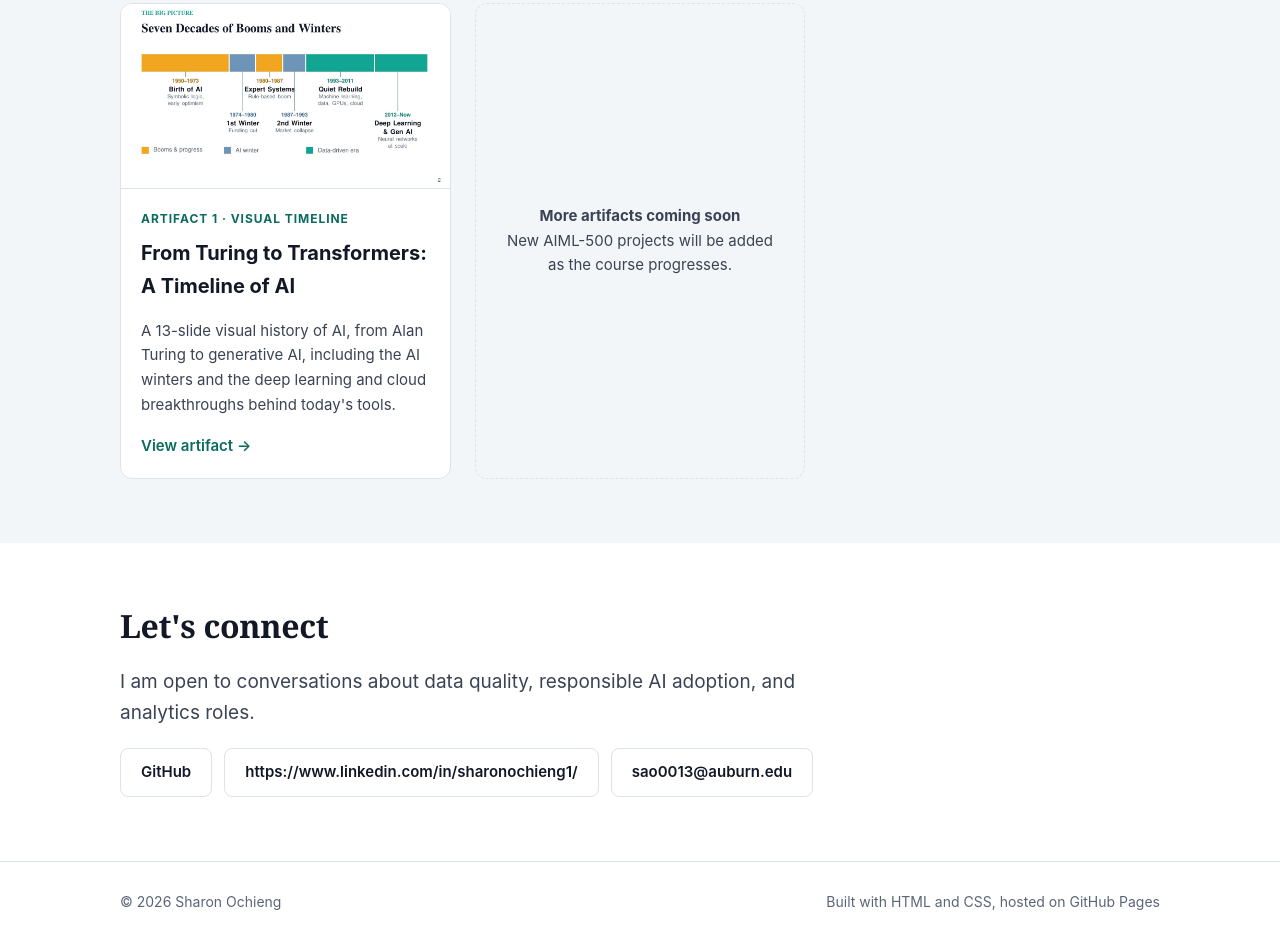
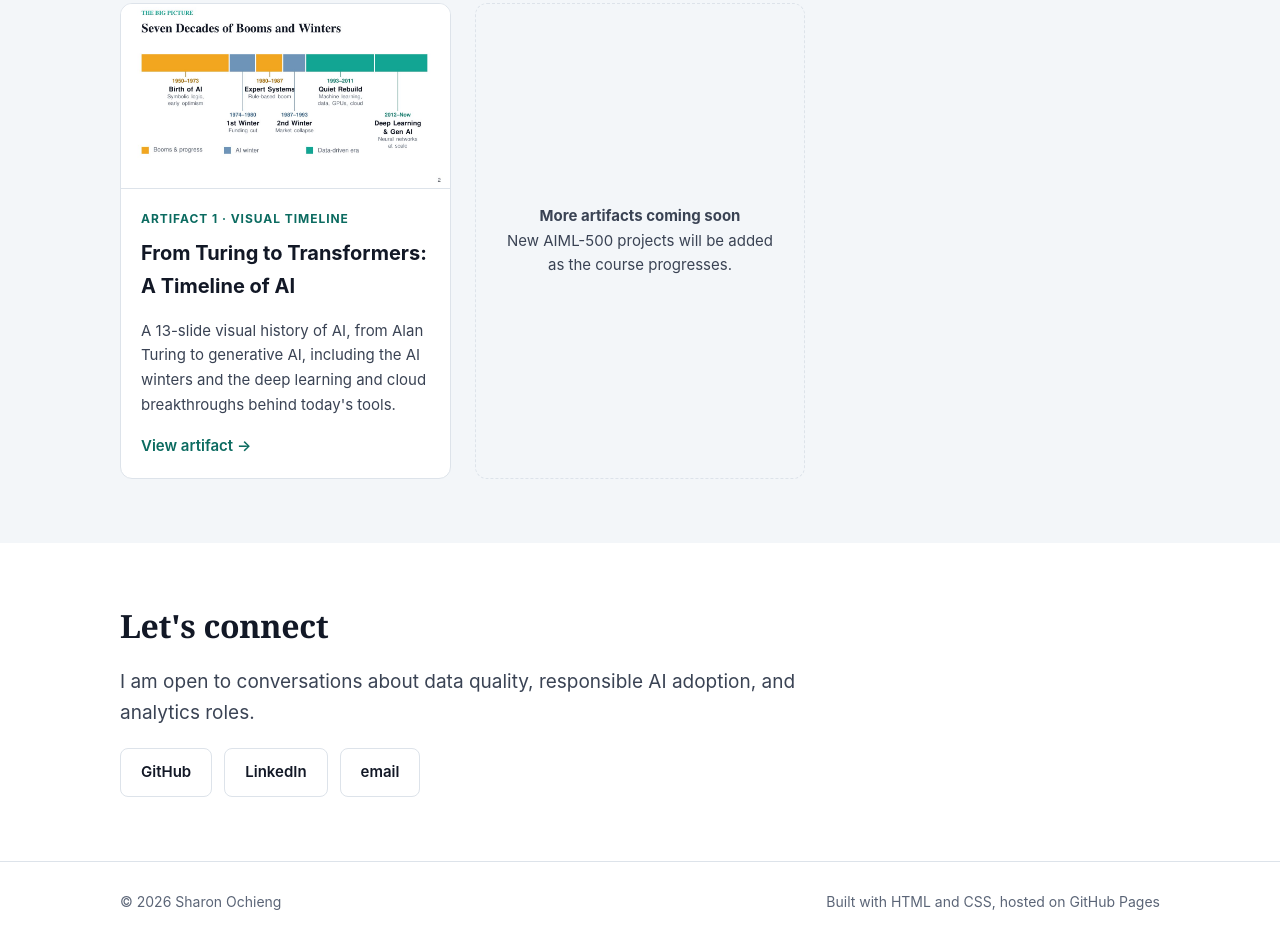
Before and after one commit to ochiengS/ochiengS.github.io, a plain HTML site: page index.html in a window 1280 px wide. Shown: the part 1704-2645 px from the top of the page. Drawn offline with Linux system fonts and the light colour scheme.

Commit message:
Update index.html

```diff
--- a/index.html
+++ b/index.html
@@ -90,8 +90,8 @@
       <p class="lead">I am open to conversations about data quality, responsible AI adoption, and analytics roles.</p>
       <div class="btns" style="margin-top:20px">
         <a class="btn btn-light" href="https://github.com/ochiengS" target="_blank" rel="noopener">GitHub</a>
-        <a class="btn btn-light" href="#">https://www.linkedin.com/in/sharonochieng1/</a>
-        <a class="btn btn-light" href="#"> sao0013@auburn.edu</a>
+        <a class="btn btn-light" href=">https://www.linkedin.com/in/sharonochieng1" target="_blank" rel="noopener">LinkedIn</a>
+        <a class="btn btn-light" href="sao0013@auburn.edu">email</a>
       </div>
     </div>
   </section>
```
